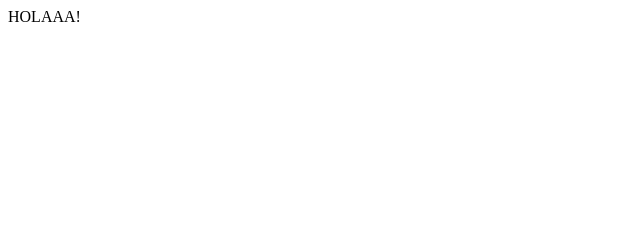
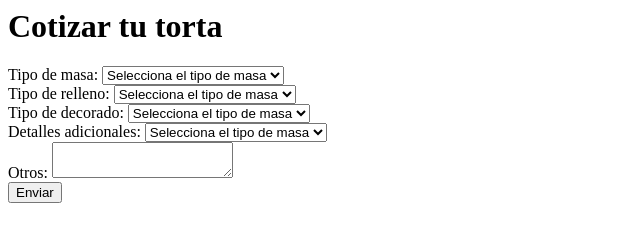
Before and after one commit to franzjv/franzjv.github.io, a plain HTML site: page index.html in a window 1280 px wide. Shown: the whole page, without its empty margins (0-640 px from the left). Drawn offline with Linux system fonts and the light colour scheme.

Commit message:
cotizador form

```diff
--- a/index.html
+++ b/index.html
@@ -1 +1,34 @@
-HOLAAA!
+<h1>Cotizar tu torta</h1>
+<form action="" method="POST">
+    <div class="form-row">
+        <label>Tipo de masa: </label>
+        <select>
+            <option>Selecciona el tipo de masa</option>
+        </select>
+    </div>
+    <div class="form-row">
+        <label>Tipo de relleno: </label>
+        <select>
+            <option>Selecciona el tipo de masa</option>
+        </select>
+    </div>
+    <div class="form-row">
+        <label>Tipo de decorado: </label>
+        <select>
+            <option>Selecciona el tipo de masa</option>
+        </select>
+    </div>
+    <div class="form-row">
+        <label>Detalles adicionales: </label>
+        <select>
+            <option>Selecciona el tipo de masa</option>
+        </select>
+    </div>
+    <div class="form-row">
+        <label>Otros: </label>
+        <textarea></textarea>
+    </div>
+    <input type="submit" value="Enviar">
+
+
+</form>
```
